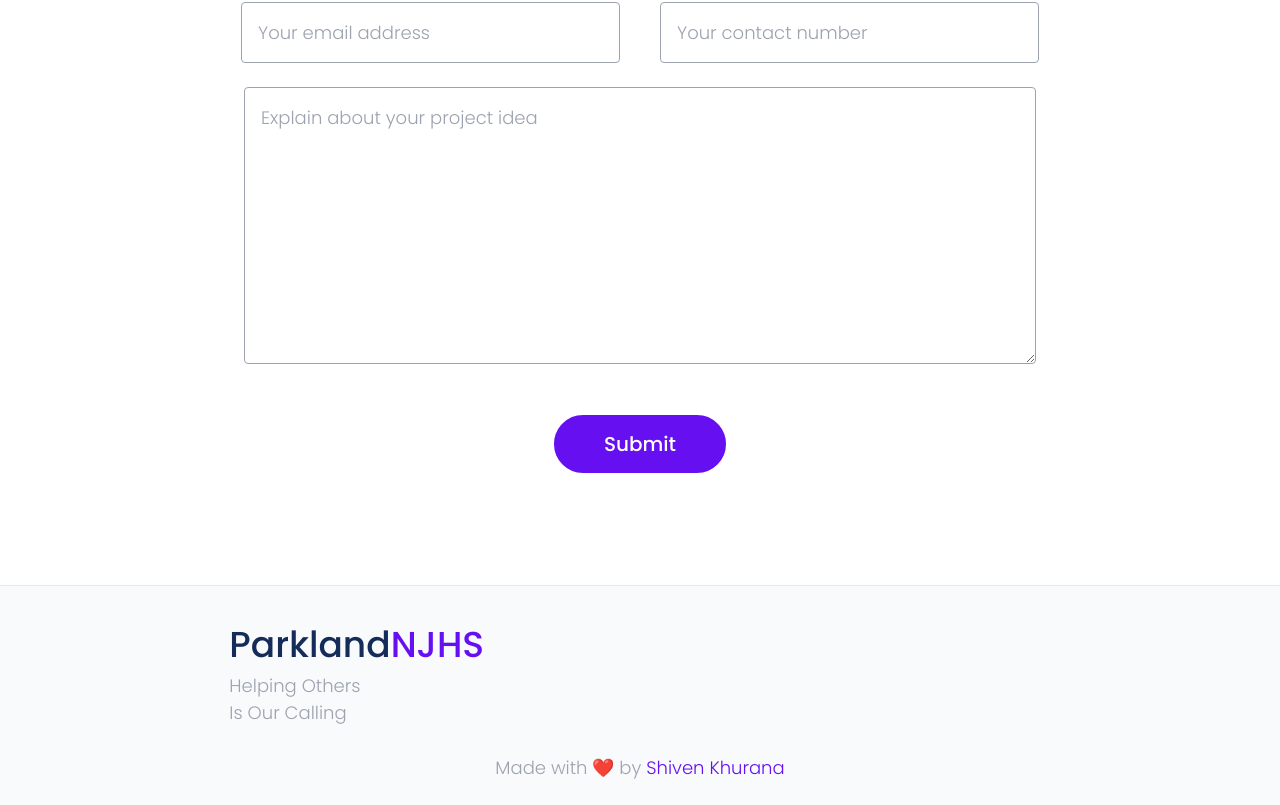
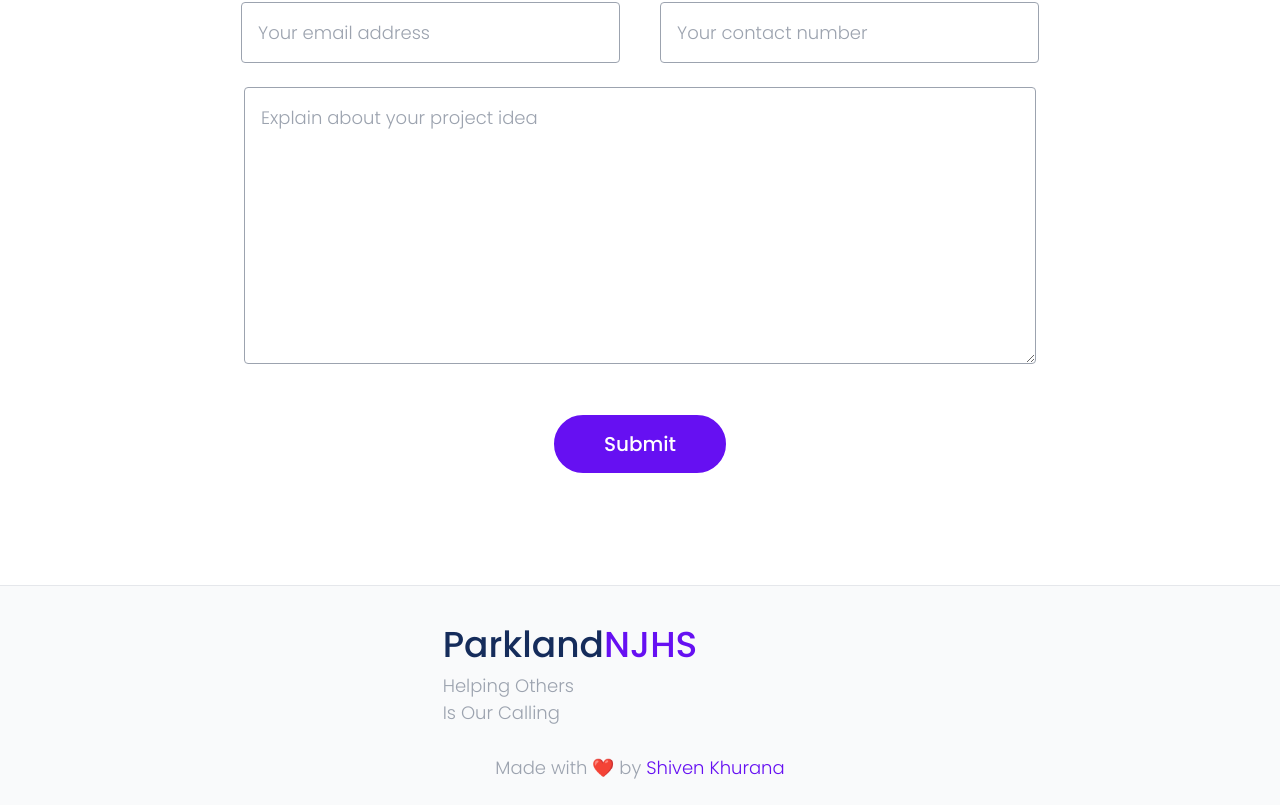
Before and after one commit to ShivenKhurana1/NJHS-Website, a React (Create React App) app: page /discuss-project in a window 1280 px wide. Shown: the part 397-1202 px from the top of the page. Built offline with nearby package versions, Linux system fonts and the light colour scheme.

Commit message:
Update Footer.js

```diff
--- a/src/parts/Footer.js
+++ b/src/parts/Footer.js
@@ -21,8 +21,6 @@ export default function Footer() {
               Is Our Calling
             </p>
           </div>
-          <div className="w-1/3 ml-16 sm:ml-0 mt-0">
-                      </div>
         </div>
         <div className="flex-col text-center mt-7">
           <div className="flex-row">
```
